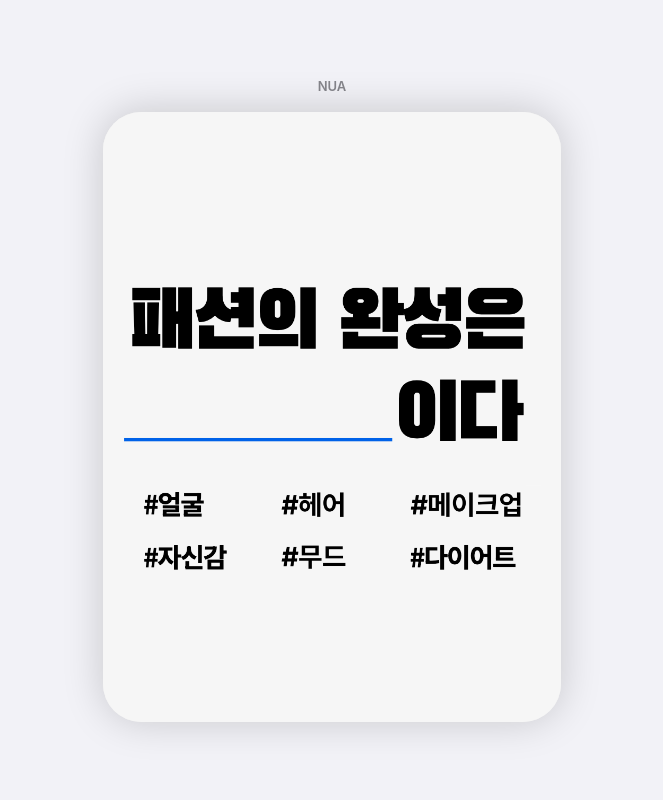
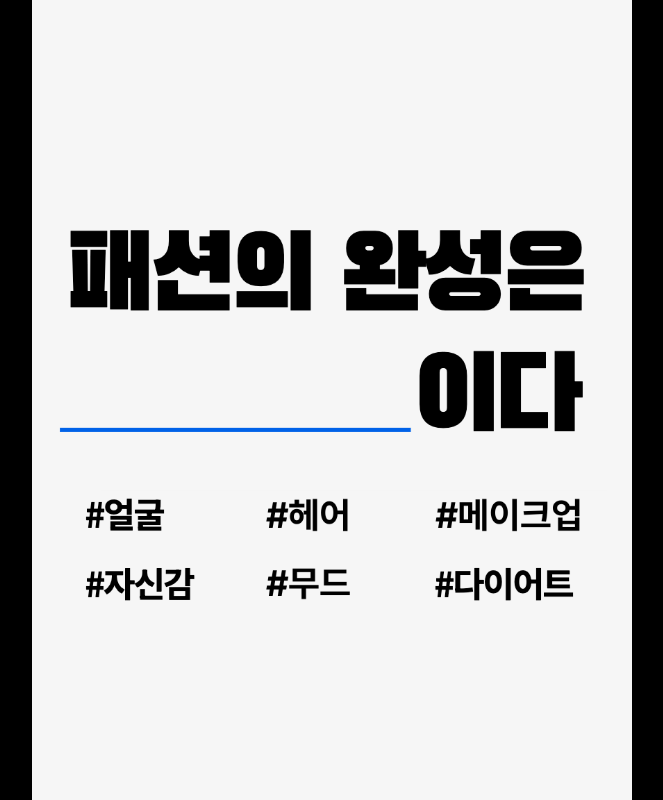
Before and after one commit to babylion-ts/--, a plain HTML site: page index.html in a window 1280 px wide. Shown: the whole page, without its empty margins (308-971 px from the left). Drawn offline with Linux system fonts and the light colour scheme; a web font is replaced by a local one.

Commit message:
Add files via upload

```diff
--- a/index.html
+++ b/index.html
@@ -1055,13 +1055,12 @@ store.setOnPastEnd(function () { go('mood'); });
   });
 })();
 
-/* 프리뷰 vs 키오스크 모드 (?mode=kiosk / PWA standalone) */
+/* 프리뷰 vs 키오스크 모드 (?mode=preview 면 작은 카드, 기본은 전체화면 키오스크) */
 function isKioskMode() {
   var q = new URLSearchParams(location.search);
   if (q.get('mode') === 'kiosk') return true;
   if (q.get('mode') === 'preview') return false;
-  return window.matchMedia('(display-mode: standalone)').matches
-    || window.navigator.standalone === true;
+  return true;   // 기본값: 전체화면(키오스크) — 주소만 열어도 꽉 차게
 }
 
 
```
